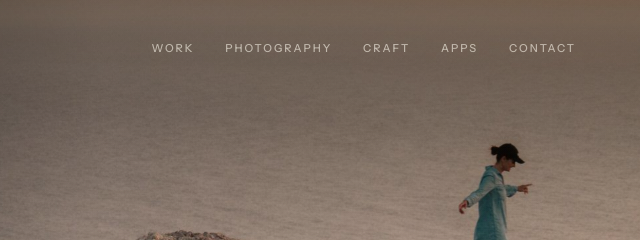
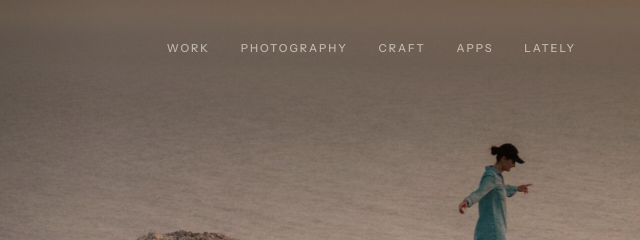
Before and after one commit to departive/departive-site, a plain HTML site: page index.html in a window 1280 px wide. Shown: the top 240 px of the page, 640-1280 px from the left. Drawn offline with nearby package versions, Linux system fonts and the light colour scheme.

Commit message:
Nav: swap Contact for Lately (#now); link Ballow High

```diff
--- a/index.html
+++ b/index.html
@@ -87,7 +87,7 @@
       <a href="#photography">Photography</a>
       <a href="#craft">Craft</a>
       <a href="#apps">Apps</a>
-      <a href="#contact">Contact</a>
+      <a href="#now">Lately</a>
     </nav>
   </div>
 
@@ -109,7 +109,7 @@
         <a href="#photography" style="text-decoration:none; color:rgba(237,231,219,0.66);" style-hover="color:var(--onDark)">Photography</a>
         <a href="#craft" style="text-decoration:none; color:rgba(237,231,219,0.66);" style-hover="color:var(--onDark)">Craft</a>
         <a href="#apps" style="text-decoration:none; color:rgba(237,231,219,0.66);" style-hover="color:var(--onDark)">Apps</a>
-        <a href="#contact" style="text-decoration:none; color:rgba(237,231,219,0.66);" style-hover="color:var(--onDark)">Contact</a>
+        <a href="#now" style="text-decoration:none; color:rgba(237,231,219,0.66);" style-hover="color:var(--onDark)">Lately</a>
       </nav>
     </header>
 
@@ -845,7 +845,7 @@ class Component extends DCLogic {
       { item:'Above Shirt', detail:'Our Legacy · Penumbra Check, open', url:'https://www.ourlegacy.com/above-shirt-penumbra-check-sheercoat-linen' },
       { item:'Black Tank', detail:'the visible base', url:'' },
       { item:'Mount Cargo', detail:'Our Legacy · Nebula Wash', url:'https://www.ourlegacy.com/mount-cargo-nebula-wash-jungle-herringbone' },
-      { item:'Ballow High', detail:'Acne Studios · black', url:'' },
+      { item:'Ballow High', detail:'Acne Studios · black', url:'https://www.farfetch.com/se/shopping/women/acne-studios-sneakers-med-kontrasterande-tahatta-item-18329414.aspx' },
       { item:'Fine Curb Chain', detail:'silver · the quiet pierce', url:'' }
     ]},
     { name:'Mandarine deviation', items:[
```
